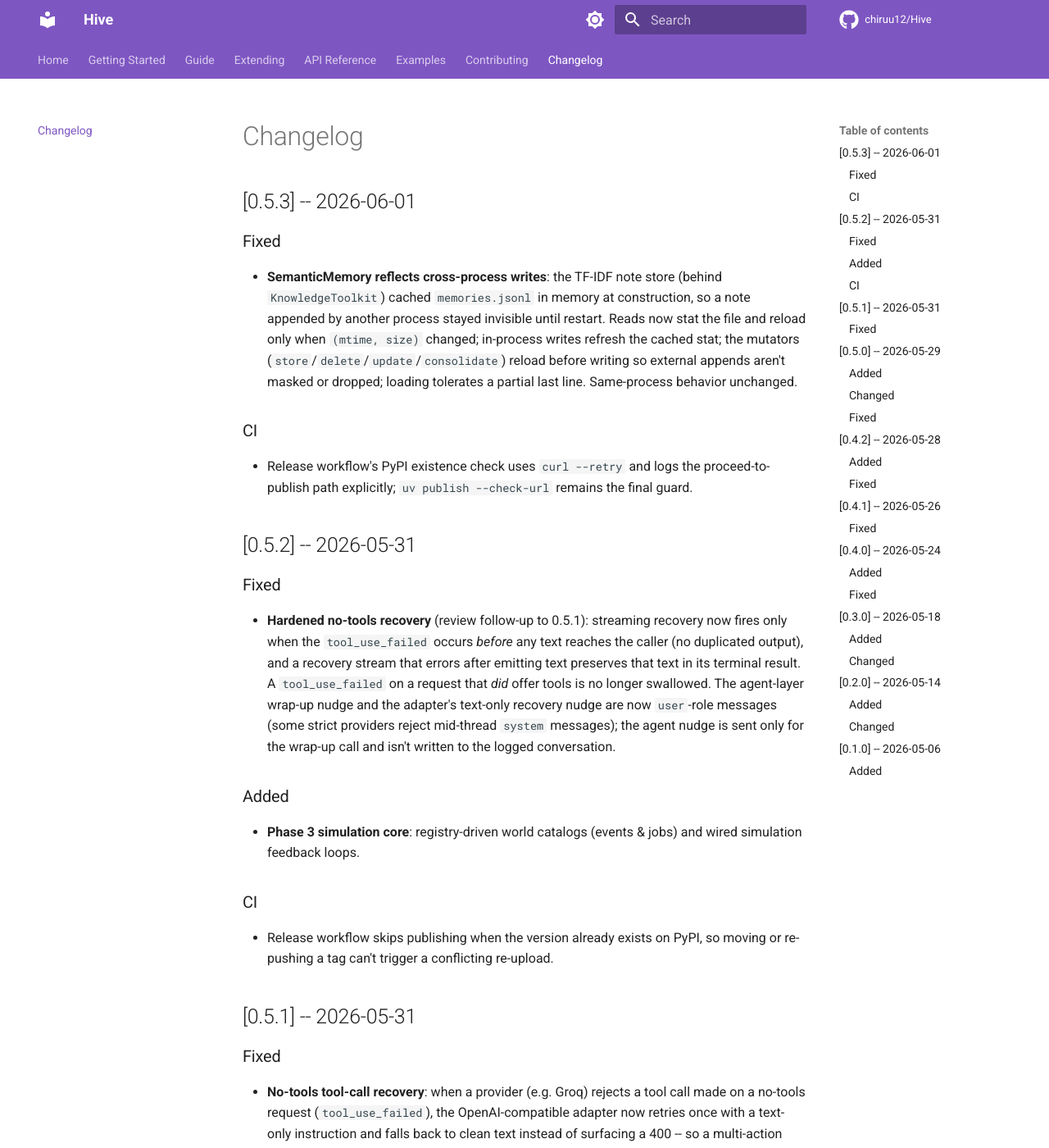
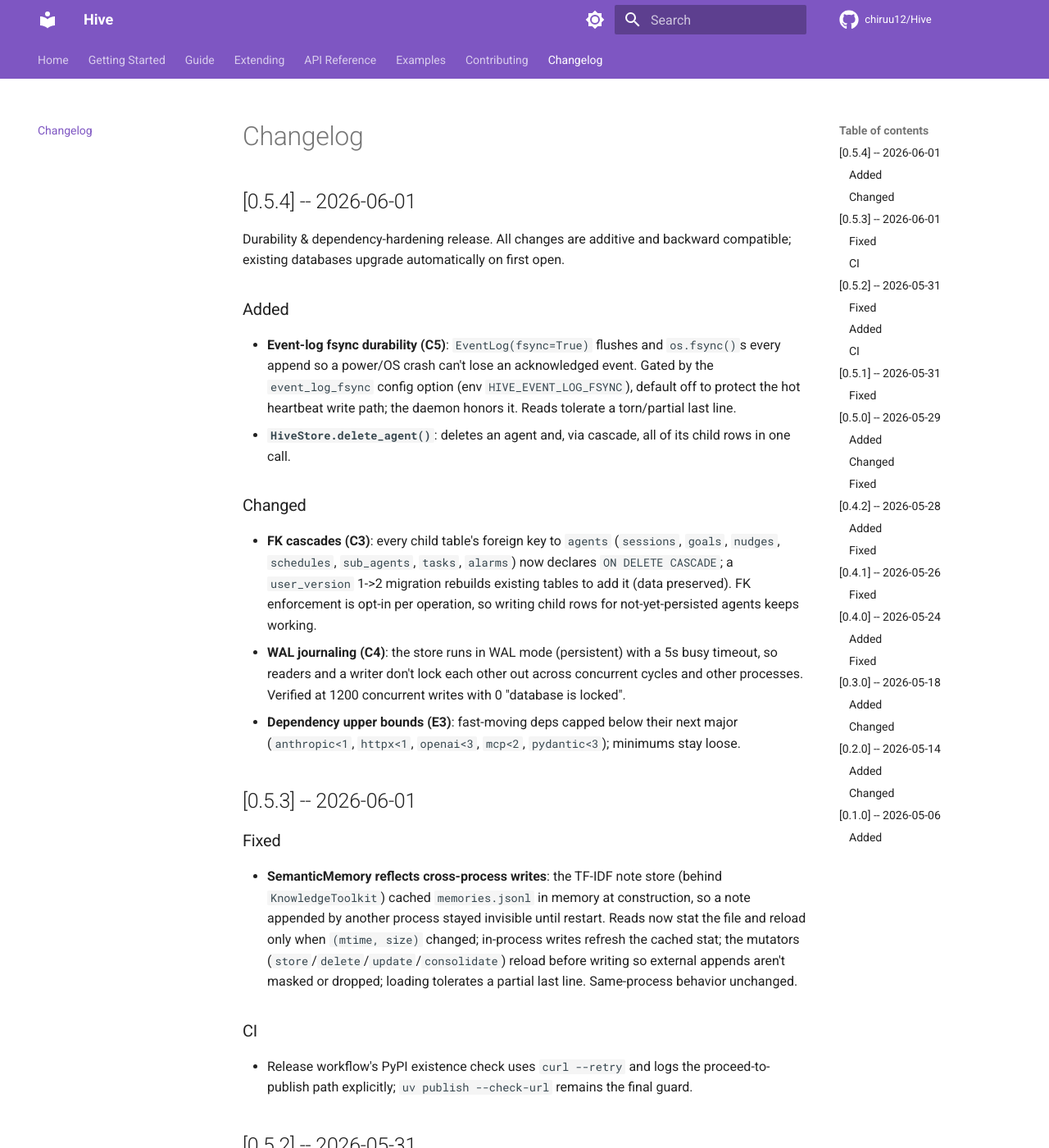
Before and after one commit to chiruu12/Hive, an MkDocs documentation site: the page built from docs/changelog.md, in a window 1280 px wide and 1400 px high. Shown: the whole window at 82% size. Built offline with MkDocs 1.6.1 and Material for MkDocs 9.7.7, drawn with Linux system fonts in a browser that asks for light colours; comment, search, counter and statistics services are not loaded.

Commit message:
release: v0.5.4 -- durability & dependency hardening
Bump 0.5.3 -> 0.5.4. Bundles C5 (event-log fsync), C3 (FK cascades +
delete_agent), C4 (WAL + busy timeout), E3 (dep upper bounds).

- CHANGELOG.md + docs/changelog.md: 0.5.4 entry.
- docs/guide/architecture.md: WAL/cascade/fsync notes in Performance &
  Persistence.
- docs/getting-started/cli-quickstart.md: event_log_fsync config option +
  HIVE_EVENT_LOG_FSYNC env var.
- uv.lock synced to 0.5.4.

```diff
--- a/docs/changelog.md
+++ b/docs/changelog.md
@@ -1,4 +1,17 @@
 # Changelog
+
+## [0.5.4] -- 2026-06-01
+
+Durability & dependency-hardening release. All changes are additive and backward compatible; existing databases upgrade automatically on first open.
+
+### Added
+- **Event-log fsync durability (C5)**: `EventLog(fsync=True)` flushes and `os.fsync()`s every append so a power/OS crash can't lose an acknowledged event. Gated by the `event_log_fsync` config option (env `HIVE_EVENT_LOG_FSYNC`), default off to protect the hot heartbeat write path; the daemon honors it. Reads tolerate a torn/partial last line.
+- **`HiveStore.delete_agent()`**: deletes an agent and, via cascade, all of its child rows in one call.
+
+### Changed
+- **FK cascades (C3)**: every child table's foreign key to `agents` (`sessions`, `goals`, `nudges`, `schedules`, `sub_agents`, `tasks`, `alarms`) now declares `ON DELETE CASCADE`; a `user_version` 1->2 migration rebuilds existing tables to add it (data preserved). FK enforcement is opt-in per operation, so writing child rows for not-yet-persisted agents keeps working.
+- **WAL journaling (C4)**: the store runs in WAL mode (persistent) with a 5s busy timeout, so readers and a writer don't lock each other out across concurrent cycles and other processes. Verified at 1200 concurrent writes with 0 "database is locked".
+- **Dependency upper bounds (E3)**: fast-moving deps capped below their next major (`anthropic<1`, `httpx<1`, `openai<3`, `mcp<2`, `pydantic<3`); minimums stay loose.
 
 ## [0.5.3] -- 2026-06-01
 
--- a/pyproject.toml
+++ b/pyproject.toml
@@ -1,6 +1,6 @@
 [project]
 name = "hive-agent"
-version = "0.5.3"
+version = "0.5.4"
 description = "Local-first agent OS. Spawn persistent AI agents that collaborate, write code, and use tools autonomously."
 authors = [{ name = "chiruu12" }]
 license = { text = "MIT" }
--- a/src/hive/__init__.py
+++ b/src/hive/__init__.py
@@ -1,6 +1,6 @@
 """Hive - Autonomous agent OS."""
 
-__version__ = "0.5.3"
+__version__ = "0.5.4"
 
 from hive.agents.existence import ExistenceLoop
 from hive.agents.goal_strategy import Goal, GoalContext, GoalStrategy
```
Also changed, not shown: CHANGELOG.md (+30 -0 lines), docs/getting-started/cli-quickstart.md (+3 -1 lines), docs/guide/architecture.md (+12 -0 lines), 1 other file.
